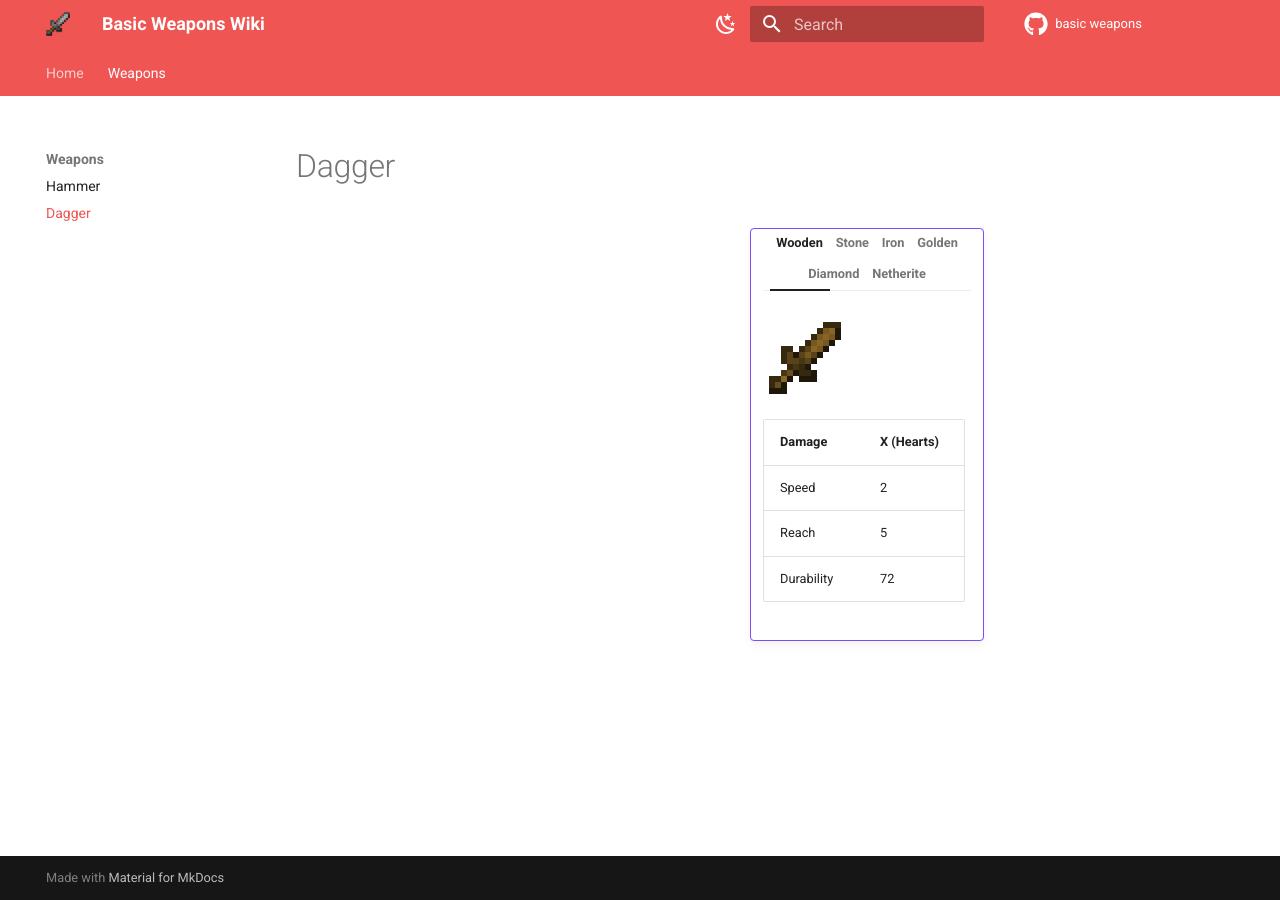
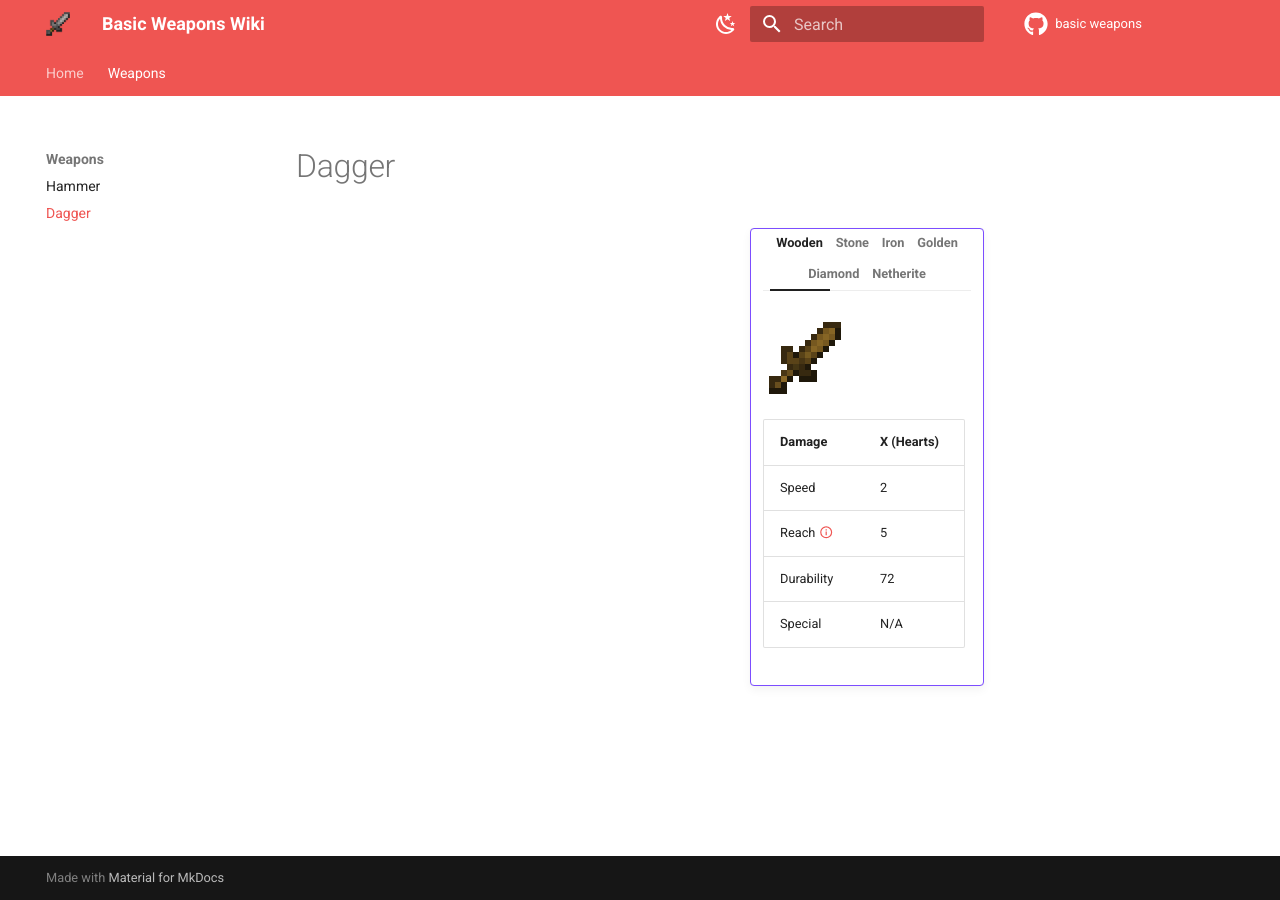
Before and after one commit to Khazoda/basic-weapons-wiki, an MkDocs documentation site: the page built from docs/weapons/dagger.md, in a window 1280 px wide. Built offline with MkDocs 1.6.1 and Material for MkDocs 9.7.7, drawn with Linux system fonts in a browser that asks for light colours; comment, search, counter and statistics services are not loaded.

Commit message:
tooltips

```diff
--- a/docs/weapons/dagger.md
+++ b/docs/weapons/dagger.md
@@ -1,15 +1,17 @@
 # Dagger
 
-!!! example inline end ""
+!!! example annotate inline end ""
 
     === "Wooden"
         ![Wooden dagger icon](../assets/weapons/wooden_dagger.png)
 
-        | Damage     | X (Hearts) |
-        | ---------- | -------------- |
-        | Speed      | 2              |
-        | Reach      | 5              |
-        | Durability | 72             |
+        | Damage                                         | X (Hearts) |
+        | ---------------------------------------------- | ---------- |
+        | Speed                                          | 2          |
+        | Reach [:material-information-outline:][bcombat] | 5          |
+        | Durability                                     | 72         |
+        | Special                                        | N/A        |
+
 
     === "Stone"
 
--- a/mkdocs.yml
+++ b/mkdocs.yml
@@ -19,13 +19,18 @@
   - attr_list
   - md_in_html
   - tables
-
+  - abbr
+  - pymdownx.snippets
+  - pymdownx.emoji:
+      emoji_index: !!python/name:material.extensions.emoji.twemoji
+      emoji_generator: !!python/name:material.extensions.emoji.to_svg
 theme:
   name: material
   logo: assets/logo.png
   favicon: assets/logo.png
   icon:
     repo: fontawesome/brands/github
+
   palette:
 
     # Palette toggle for light mode
@@ -56,3 +61,4 @@
     - search.share
     - navigation.top
     - content.code.annotate
+    - content.tooltips
```
Also changed, not shown: other parts of docs/weapons/dagger.md (+2 -0 lines).
